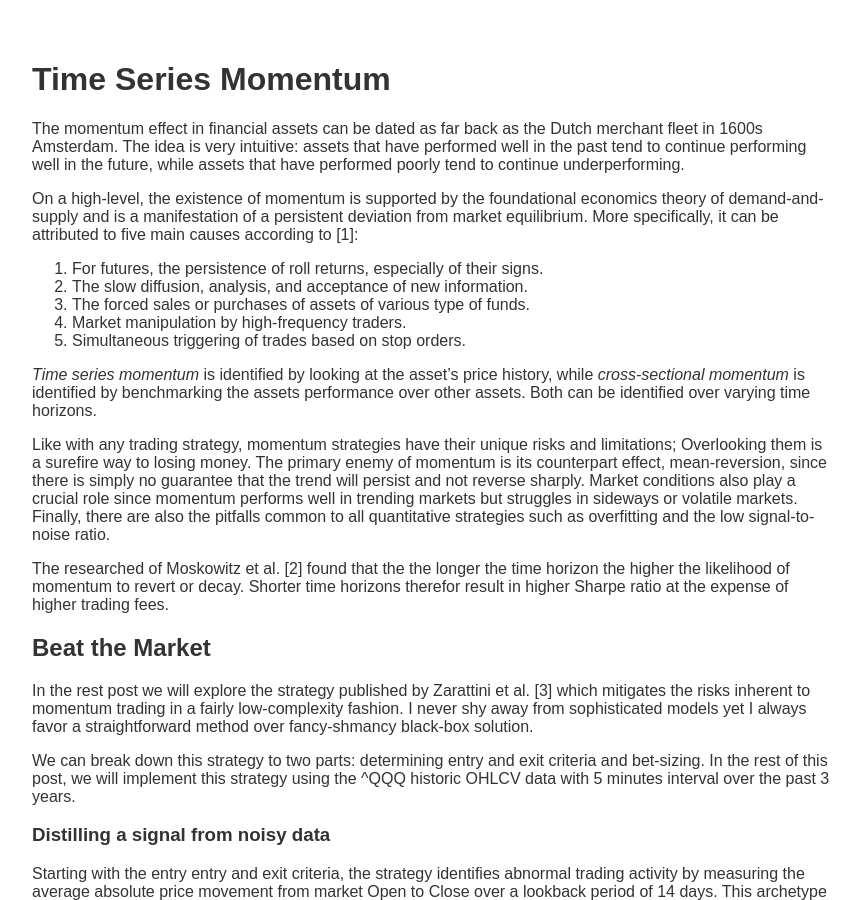
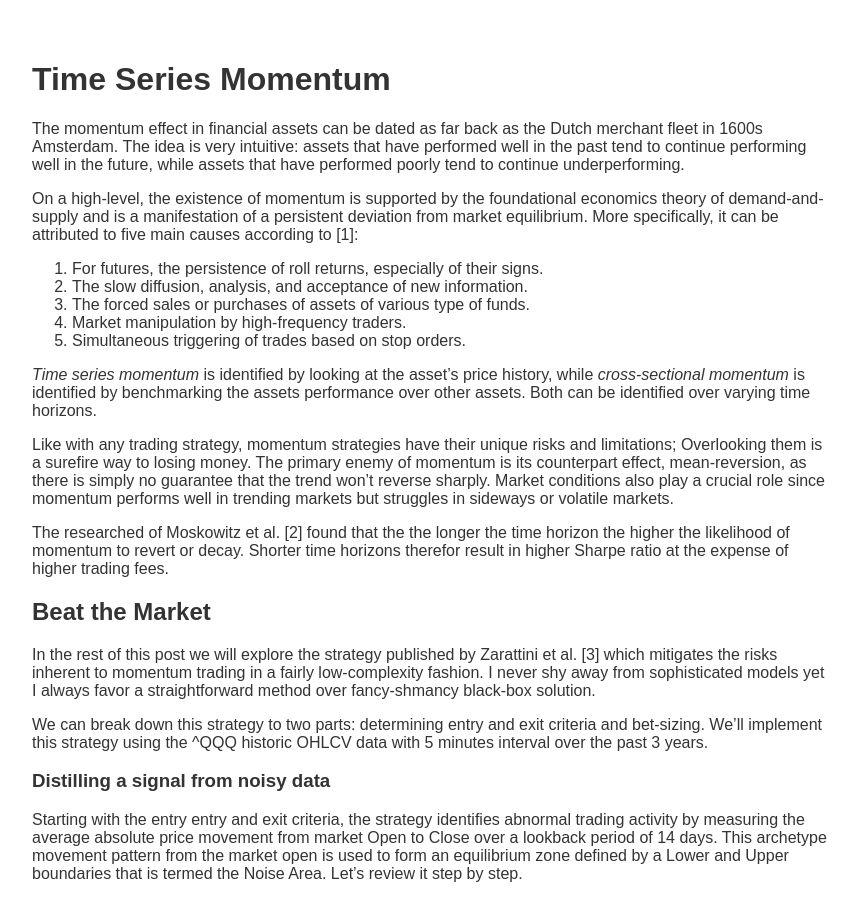
Before and after one commit to Cohen-Or/cohen-or.github.io, a Jekyll site: the page built from posts/time_series_momentum.md, in a window 1280 px wide and 900 px high. Shown: the whole window, without its empty margins (208-1068 px from the left). Built offline with Jekyll 4.4.1, drawn with Linux system fonts in a browser that asks for light colours; formulas are drawn with MathJax 3.

Commit message:
Update time_series_momentum.md

```diff
--- a/posts/time_series_momentum.md
+++ b/posts/time_series_momentum.md
@@ -15,14 +15,14 @@ On a high-level, the existence of momentum is supported by the foundational econ
 
 *Time series momentum* is identified by looking at the asset's price history, while *cross-sectional momentum* is identified by benchmarking the assets performance over other assets. Both can be identified over varying time horizons.
 
-Like with any trading strategy, momentum strategies have their unique risks and limitations; Overlooking them is a surefire way to losing money. The primary enemy of momentum is its counterpart effect, mean-reversion, since there is simply no guarantee that the trend will persist and not reverse sharply. Market conditions also play a crucial role since momentum performs well in trending markets but struggles in sideways or volatile markets. Finally, there are also the pitfalls common to all quantitative strategies such as overfitting and the low signal-to-noise ratio.
+Like with any trading strategy, momentum strategies have their unique risks and limitations; Overlooking them is a surefire way to losing money. The primary enemy of momentum is its counterpart effect, mean-reversion, as there is simply no guarantee that the trend won't reverse sharply. Market conditions also play a crucial role since momentum performs well in trending markets but struggles in sideways or volatile markets.
 
 The researched of Moskowitz et al. [2] found that the the longer the time horizon the higher the likelihood of momentum to revert or decay. Shorter time horizons therefor result in higher Sharpe ratio at the expense of higher trading fees.
 
 ## Beat the Market
-In the rest post we will explore the strategy published by Zarattini et al. [3] which mitigates the risks inherent to momentum trading in a fairly low-complexity fashion. I never shy away from sophisticated models yet I always favor a straightforward method over fancy-shmancy black-box solution.
+In the rest of this post we will explore the strategy published by Zarattini et al. [3] which mitigates the risks inherent to momentum trading in a fairly low-complexity fashion. I never shy away from sophisticated models yet I always favor a straightforward method over fancy-shmancy black-box solution.
 
-We can break down this strategy to two parts: determining entry and exit criteria and bet-sizing.  In the rest of this post, we will implement this strategy using the ^QQQ historic OHLCV data with 5 minutes interval over the past 3 years.
+We can break down this strategy to two parts: determining entry and exit criteria and bet-sizing. We'll implement this strategy using the ^QQQ historic OHLCV data with 5 minutes interval over the past 3 years.
 
 ### Distilling a signal from noisy data
  Starting with the entry entry and exit criteria, the strategy identifies abnormal trading activity by measuring the average absolute price movement from market Open to Close over a lookback period of 14 days. This archetype movement pattern from the market open is used to form an equilibrium zone defined by a Lower and Upper boundaries that is termed the Noise Area. Let's review it step by step.
```
